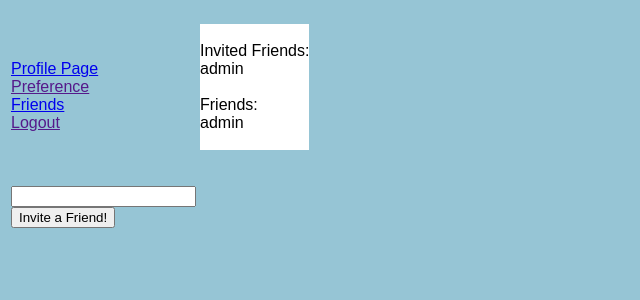
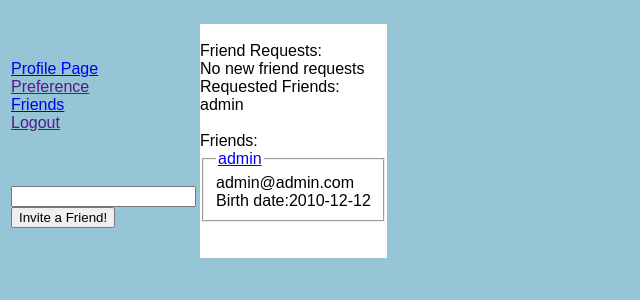
Before and after one commit to Wiles/nad_project, a PHP site: page /friends.php in a window 1280 px wide. Shown: the part 51-351 px from the top of the page, without its empty margins (0-640 px from the left). Run offline with PHP 8.4, Linux system fonts and the light colour scheme; a user stored in the database is signed in; data comes from the database, SQL or seed files in the repository; tables that the repository leaves empty hold one stand-in row (values such as "Sample post").

Commit message:
updated friends page

```diff
--- a/htdocs/friends.php
+++ b/htdocs/friends.php
@@ -18,6 +18,8 @@ else
 //attempt to get the list of friends from the server
 $friends="";
 $invitedfriends="";
+$invitations="";
+$count=0;
 
 //connect to server
 $conn = mysql_connect($db_host, $db_user, $db_password)
@@ -52,7 +54,7 @@ else
         //if current user is firstfriend
         if($row[0] == $_SESSION['user_id'])
         {
-            $query2 = "SELECT name  FROM users WHERE id = '".mysql_real_escape_string($row[1])."' LIMIT 1";
+            $query2 = "SELECT name, email, dateOfBirth  FROM users WHERE id = '".mysql_real_escape_string($row[1])."' LIMIT 1";
             $result2 = mysql_query($query2);
             if( !$result2 || mysql_num_rows($result2)== 0)
             {
@@ -65,7 +67,11 @@ else
             {
                 //got name
                 $row2 = mysql_fetch_row($result2);
-                $friends = $friends.$row2[0]."<br />";
+                $friends =$friends."<fieldset >
+                                    <legend> <a href = \"profile.php\" onclick = \"load_profile(".$row[1]."\")>".$row2[0]."</a></legend>"
+                                    .$row2[1]."<br \>
+                                    Birth date:".$row2[2].
+                           "</fieldset> <br \>" ;
             }
         }
 
@@ -73,7 +79,7 @@ else
         else
         {
                //get users names
-            $query2 = "SELECT name  FROM users WHERE id = '".mysql_real_escape_string($row[0])."' LIMIT 1";
+            $query2 = "SELECT name, email, dateOfBirth  FROM users WHERE id = '".mysql_real_escape_string($row[0])."' LIMIT 1";
             $result2 = mysql_query($query2);
             if( !$result2 || mysql_num_rows($result2)== 0)
             {
@@ -84,7 +90,13 @@ else
             {
                 //got name
                 $row2 = mysql_fetch_row($result2);
-                $friends ="row1"+ $row2[0] + "\n";
+                $friends =$friends."<fieldset >
+                                    <legend> <a href = \"profile.php\" onclick = \"load_profile(".$row[1]."\")>".$row2[0]."</a></legend>"
+                                    .$row2[1]."<br \>
+                                    Birth date:".$row2[2].
+                           "</fieldset> <br \>" ;
+
+
             }
         }
         $row = mysql_fetch_row($result);
@@ -93,9 +105,9 @@ else
 }
 
 
-//check for invited friends
+//check for invitations
 //create database query to get everyone with friends
-$query = "SELECT firstfriend, secondfriend, status FROM friends WHERE status = \"invited\"
+$query = "SELECT firstfriend, secondfriend, status FROM friends WHERE status = \"pending\"
     AND firstfriend='".mysql_real_escape_string($_SESSION['user_id'])."' OR secondfriend='".mysql_real_escape_string($_SESSION['user_id'])."' ";
 
 //send query
@@ -116,7 +128,7 @@ else
     $row = mysql_fetch_row($result);
     while($row!=NULL)
     {
-        //if current user is firstfriend
+        //if current user is firstfriend it means that they made request
         if($row[0] == $_SESSION['user_id'])
         {
             $query2 = "SELECT name  FROM users WHERE id = '".mysql_real_escape_string($row[1])."' LIMIT 1";
@@ -133,45 +145,79 @@ else
                 //got name
                 $row2 = mysql_fetch_row($result2);
                 $invitedfriends = $invitedfriends.$row2[0]."<br />";
+
             }
         }
-
-        //current user is second friend
         else
         {
-               //get users names
-            $query2 = "SELECT name  FROM users WHERE id = '".mysql_real_escape_string($row[0])."' LIMIT 1";
+
+            $query2 = "SELECT name, email, dateOfBirth  FROM users WHERE id = '".mysql_real_escape_string($row[0])."' LIMIT 1";
             $result2 = mysql_query($query2);
             if( !$result2 || mysql_num_rows($result2)== 0)
             {
                 //failed to get name
+                $count++;
+                $invitations = $invitations."Failed to get name for user ".$row[1]."<br />";
+
 
             }
             else
             {
                 //got name
                 $row2 = mysql_fetch_row($result2);
-                $invitedfriends ="row1"+ $row2[0] + "\n";
+                $count++;
+                $invitations =$invitations."<fieldset >
+                                    <legend> <a href = \"profile.php\" onclick = \"load_profile(".$row[1]."\")>".$row2[0]."</a></legend>"
+                                    .$row2[1]."<br \>
+                                    Birth date:".$row2[2].
+                           "<br \><input type=\"button\"value=\"Accept Request\"/>
+                               <input type=\"button\" value=\"Decline Request\"/></fieldset> <br \>" ;
+
+
+
             }
         }
+
+
+
         $row = mysql_fetch_row($result);
     }
 
 }
 
+if($count==0)
+{
+    $invitations="No new friend requests";
+}
+
+
+
 ?>
 <html>
     <head>
+        <script type ="text/javascript">
+        function load_profile(id)
+        {
+            document.getElementsByName(profileload).value = id;
+        }
+
+
+
+        </script>
         <title><?php echo $user; ?></title>
 	<link rel="stylesheet" type="text/css" href="/style.css" />
     </head>
      <?php include $_SERVER['DOCUMENT_ROOT'].'/../templates/private_header.html'; ?>
         <form method="POST" action ="<?=$_SERVER['PHP_SELF']?>">
+            <input type="hidden" name="profileload" value="0"/>
             <div id="error"><?php echo $error; ?></div>
-            Invited Friends:<br />
+            Friend Requests:<br />
+            <?php echo $invitations?><br />
+            Requested Friends:<br />
             <?php echo $invitedfriends?><br />
             Friends:<br />
             <?php echo $friends?><br />
+
         </form>
     <?php include $_SERVER['DOCUMENT_ROOT'].'/../templates/private_footer.html'; ?>
 </html>
```
